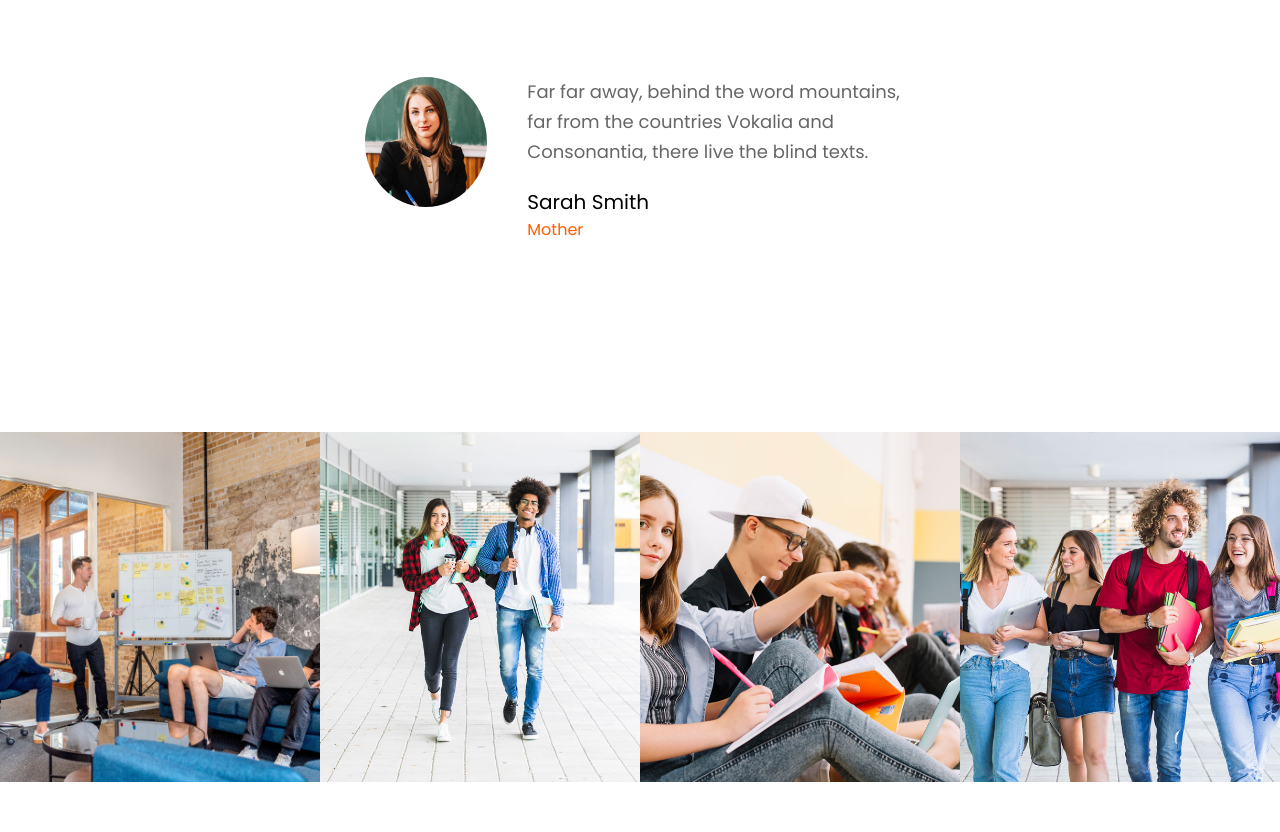
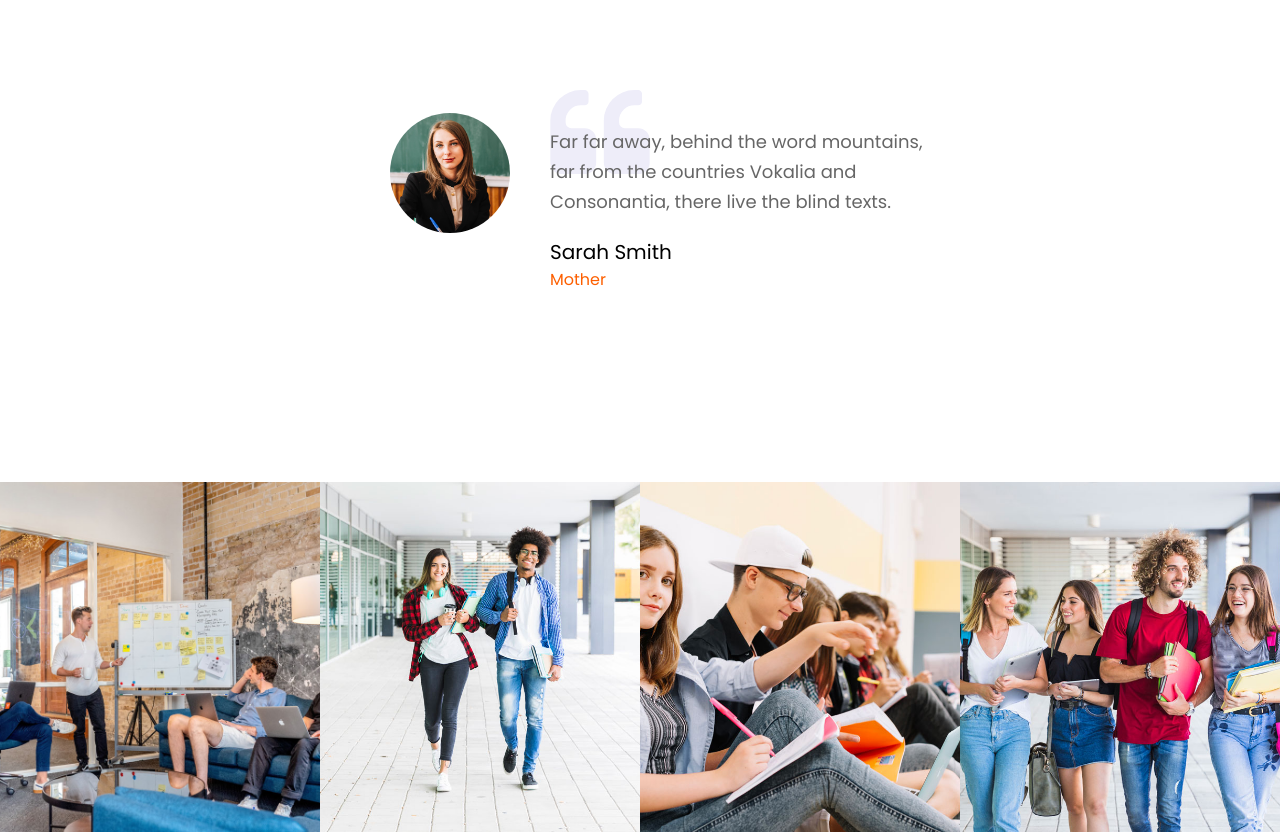
Before and after one commit to Vahidpro/final-project-html-kaaryar, a plain HTML site: page index.html in a window 1280 px wide. Shown: the part 6778-7610 px from the top of the page. Before the commit the page ends 7560 px from the top, so only its background shows below. Drawn offline with nearby package versions, Linux system fonts and the light colour scheme.

Commit message:
Added quote sign behind quote text

```diff
--- a/Sass/style.scss
+++ b/Sass/style.scss
@@ -649,22 +649,54 @@ nav {
 	padding: 110px 0;
 
 	.container {
-		max-width: 550px;
-		margin: 80px auto;
+		max-width: 580px;
+		margin: 50px auto 80px auto;
+		align-items: center;
+
+		> :first-child {
+			margin-top: 1%;
+		}
 		img {
-			width: 130px;
-			height: 130px;
+			width: 120px;
+			height: 120px;
 			border-radius: 50%;
 		}
 		div {
 			flex-direction: column;
 			margin-left: 40px;
+			// position: relative;
 
+			// .quote-icon {
+			// 	background: url(../assets/icons/quote-left.svg) no-repeat;
+			// 	background-size: 100px;
+			// 	background-position: 0 -30px;
+			// 	width: 500px;
+			// 	height: 100px;
+			// 	position: absolute;
+			// 	left: 0;
+			// 	top: -45;
+			// }
 			p {
+				background: url(../assets/icons/quote-left.svg) no-repeat;
+				background-size: 100px;
+				background-position: 0 50%;
 				font-size: 18px;
 				color: $light-gray;
 				line-height: 30px;
 				margin-bottom: 20px;
+				padding-top: 80px;
+
+				// &::before {
+				// 	content: "";
+				// 	background: url(../assets/icons/quote-left.svg) no-repeat;
+				// 	background-size: 100px;
+				// 	background-position: 0 -30px;
+				// 	width: 500px;
+				// 	height: 100px;
+				// 	position: absolute;
+				// 	left: 0;
+				// 	top: -45;
+				// }
 			}
 			h3 {
 				font-size: 20px;
--- a/index.html
+++ b/index.html
@@ -513,8 +513,10 @@
                     is a paradisematic country</p>
             </div>
             <div class="container d-flex a">
-                <img src="./assets/images/teacher-3.jpg" alt="" class="student-image">
+                <div class="d-flex"><img src="./assets/images/teacher-3.jpg" alt="" class="student-image"></div>
+
                 <div class="d-flex">
+                    <div class="quote-icon"></div>
                     <p>Far far away, behind the word mountains, far from the countries Vokalia and Consonantia, there
                         live the blind texts.</p>
                     <h3>Sarah Smith</h3>
```
Also changed, not shown: Sass/style.css, assets/icons/quote-left.svg (added), 1 other file.
